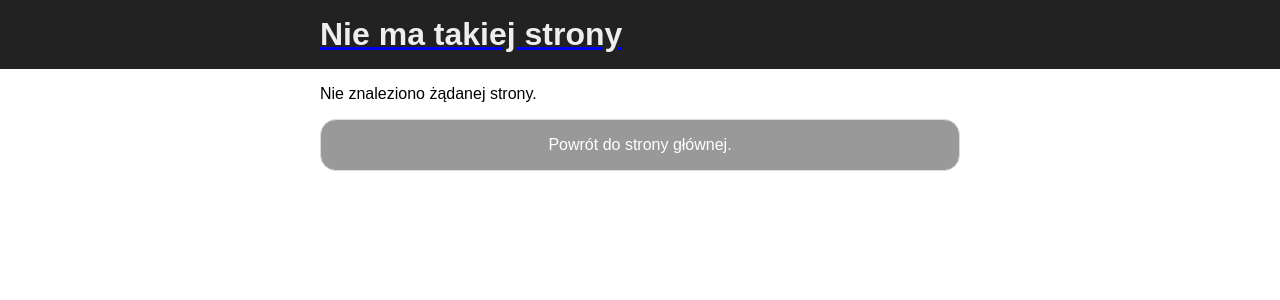
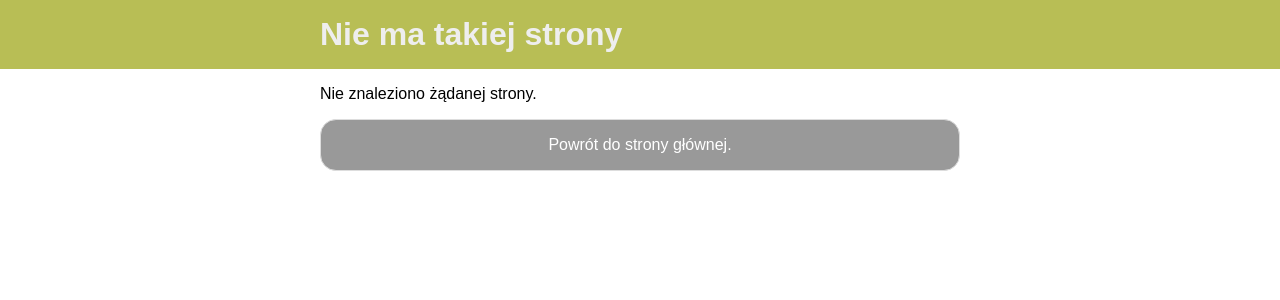
Before and after one commit to fnp/koed-quiz, a Django app: template koedquiz/templates/404.html in a window 1280 px wide. Shown: the top 300 px of the page. Run offline with Django 3.2, Linux system fonts and the light colour scheme; the template is opened without the code that fills it, so the values that code supplies are empty.

Commit message:
color change

```diff
--- a/apps/quiz/static/css/style.css
+++ b/apps/quiz/static/css/style.css
@@ -11,10 +11,13 @@ body {
 }
 
 #header {
-    background: #222;
+    background: #b8be55;
     color: #eee;
     padding: 1em 0;
 
+}
+#header a {
+    text-decoration: none;
 }
 h1 {
     font-size: 2em;
--- a/koedquiz/templates/404.html
+++ b/koedquiz/templates/404.html
@@ -18,10 +18,13 @@ body {
 }
 
 #header {
-    background: #222;
+    background: #b8be55;
     color: #eee;
     padding: 1em 0;
 
+}
+#header a {
+    text-decoration: none;
 }
 h1 {
     font-size: 2em;
--- a/koedquiz/templates/500.html
+++ b/koedquiz/templates/500.html
@@ -18,10 +18,13 @@ body {
 }
 
 #header {
-    background: #222;
+    background: #b8be55;
     color: #eee;
     padding: 1em 0;
 
+}
+#header a {
+    text-decoration: none;
 }
 h1 {
     font-size: 2em;
```
